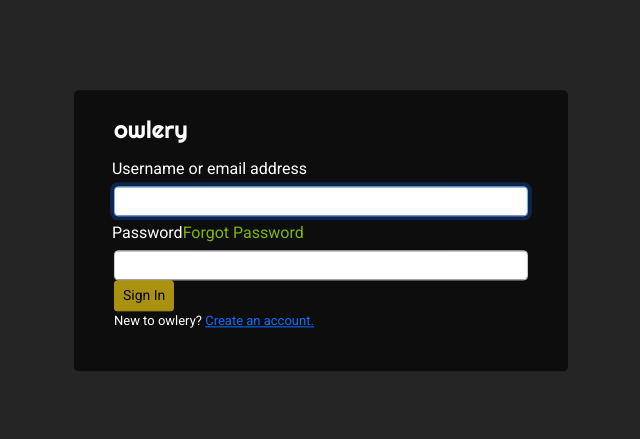
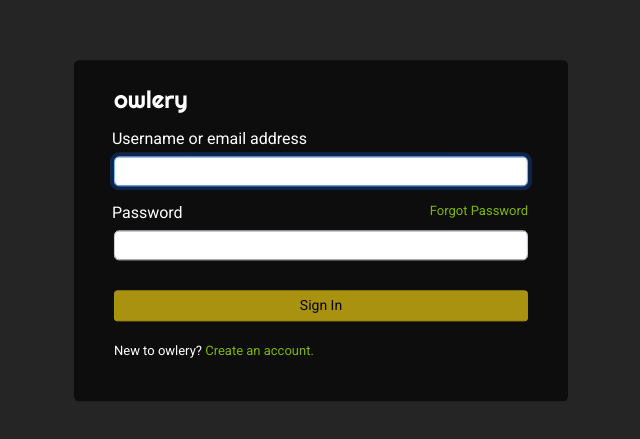
Before and after one commit to konradgoldammer/owlery, a React (Create React App) app in the folder client/: page /login in a window 1280 px wide. Shown: the part 169-608 px from the top of the page, without its empty margins (319-959 px from the left). Built offline with nearby package versions, Linux system fonts and the light colour scheme; no server answers.

Commit message:
Add styles to button and links for the login page

```diff
--- a/client/src/App.css
+++ b/client/src/App.css
@@ -189,10 +189,31 @@
   font-size: 16px;
 }
 
-/* label[for="password"], */
 .forgotPass {
   text-decoration: none;
   color: #7eb600;
+  float: right;
+  font-size: 13px;
+  margin-right: 5%;
+  padding: 0;
+}
+
+input#username,
+input#password {
+  border-radius: 5px;
+  margin-bottom: 10px;
+}
+
+.loginBtn {
+  width: 100%;
+  margin: 20px 0;
+  cursor: pointer;
+}
+
+p .createAccount {
+  text-decoration: none;
+  color: #7eb600;
+  font-size: 13px;
 }
 
 /***** T&C & PP ******/
```
